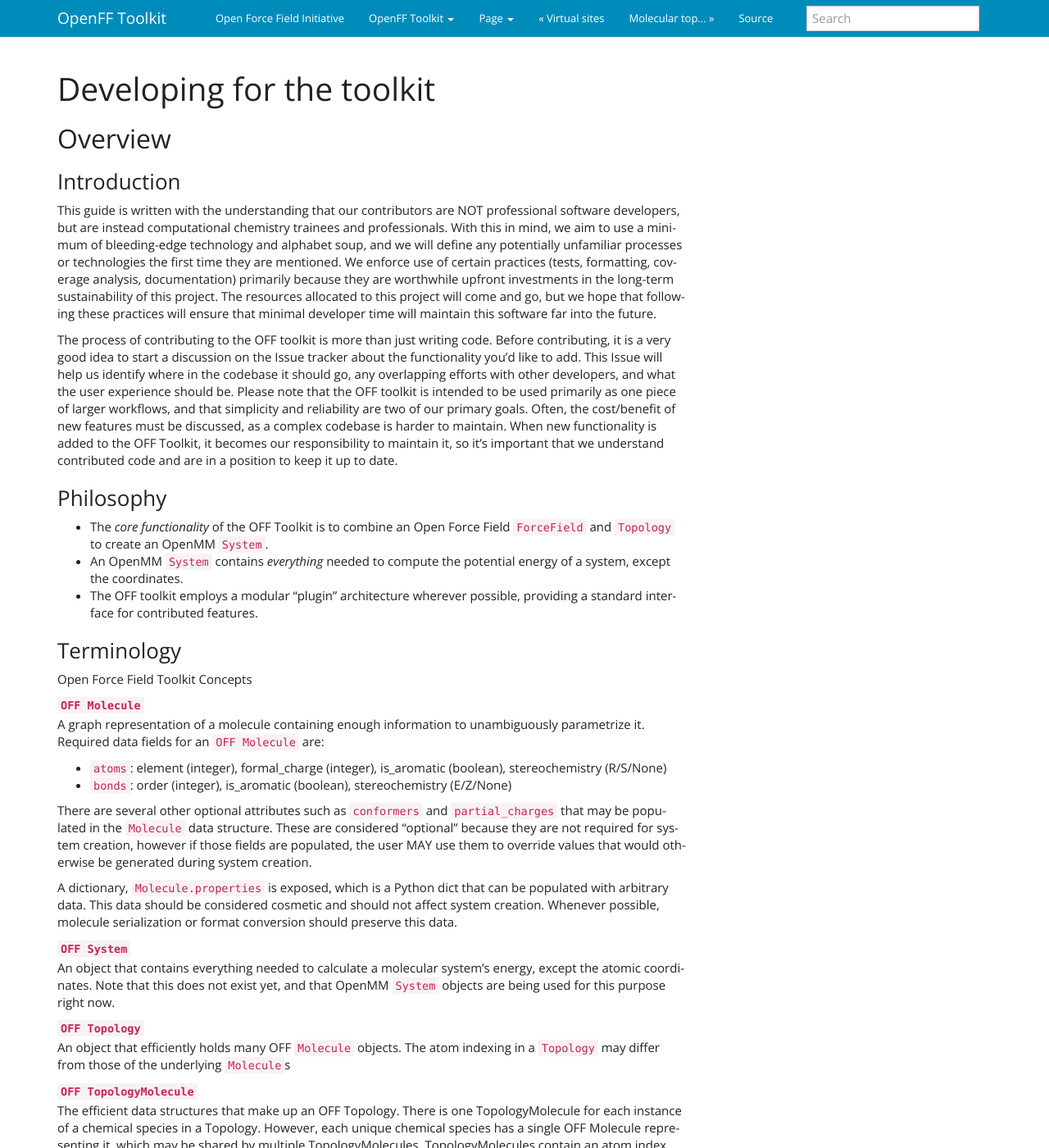
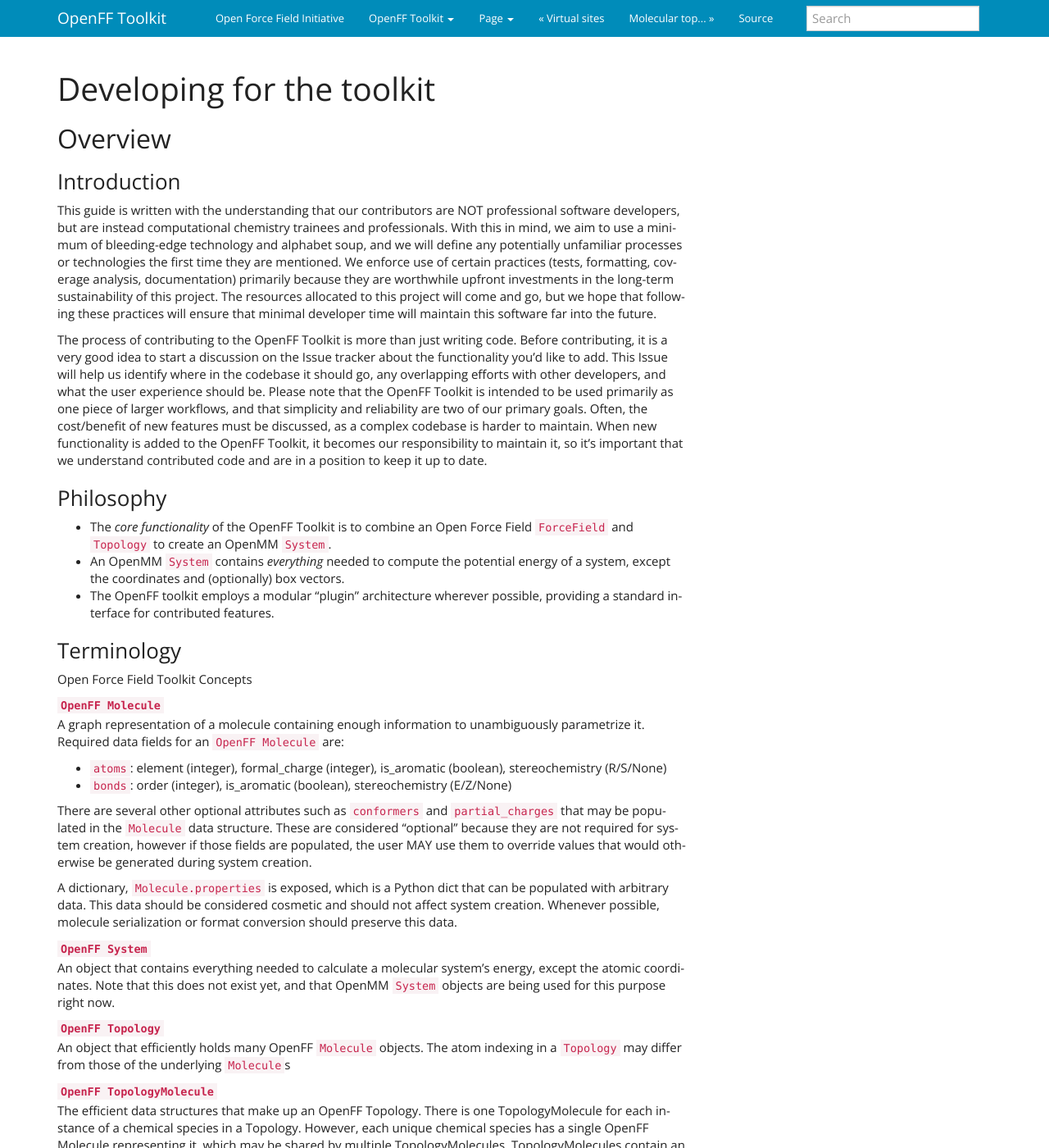
Before and after one commit to openforcefield/openff-toolkit, a Sphinx documentation site: the page built from docs/developing.rst, in a window 1280 px wide and 1400 px high. Shown: the whole window at 82% size. Built offline with Sphinx 7.4.7, drawn with Linux system fonts in a browser that asks for light colours; some of the changed text lies outside the part shown.

Commit message:
Update README for Python 3.6 drop, developer docs for other updates (#873)
* Supported Python versions updated in README
* OFF -> OpenFF
* Travis changes
* OpenEye license changes
* Update non-CI actions for Python 3.6 drop
* State that CI jobs run on PRs

```diff
--- a/docs/developing.rst
+++ b/docs/developing.rst
@@ -14,19 +14,19 @@
 We enforce use of certain practices (tests, formatting, coverage analysis, documentation) primarily because they are worthwhile upfront investments in the long-term sustainability of this project.
 The resources allocated to this project will come and go, but we hope that following these practices will ensure that minimal developer time will maintain this software far into the future.
 
-The process of contributing to the OFF toolkit is more than just writing code.
+The process of contributing to the OpenFF Toolkit is more than just writing code.
 Before contributing, it is a very good idea to start a discussion on the Issue tracker about the functionality you'd like to add.
 This Issue will help us identify where in the codebase it should go, any overlapping efforts with other developers, and what the user experience should be.
-Please note that the OFF toolkit is intended to be used primarily as one piece of larger workflows, and that simplicity and reliability are two of our primary goals.
+Please note that the OpenFF Toolkit is intended to be used primarily as one piece of larger workflows, and that simplicity and reliability are two of our primary goals.
 Often, the cost/benefit of new features must be discussed, as a complex codebase is harder to maintain.
-When new functionality is added to the OFF Toolkit, it becomes our responsibility to maintain it, so it's important that we understand contributed code and are in a position to keep it up to date.
+When new functionality is added to the OpenFF Toolkit, it becomes our responsibility to maintain it, so it's important that we understand contributed code and are in a position to keep it up to date.
 
 Philosophy
 ''''''''''
 
-- The *core functionality* of the OFF Toolkit is to combine an Open Force Field ``ForceField`` and ``Topology`` to create an OpenMM ``System``.
-- An OpenMM ``System`` contains *everything* needed to compute the potential energy of a system, except the coordinates.
-- The OFF toolkit employs a modular "plugin" architecture wherever possible, providing a standard interface for contributed features.
+- The *core functionality* of the OpenFF Toolkit is to combine an Open Force Field ``ForceField`` and ``Topology`` to create an OpenMM ``System``.
+- An OpenMM ``System`` contains *everything* needed to compute the potential energy of a system, except the coordinates and (optionally) box vectors.
+- The OpenFF toolkit employs a modular "plugin" architecture wherever possible, providing a standard interface for contributed features.
 
 
 Terminology
@@ -35,9 +35,9 @@
 Open Force Field Toolkit Concepts
 
 
-``OFF Molecule``
+``OpenFF Molecule``
   A graph representation of a molecule containing enough information to unambiguously parametrize it.
-  Required data fields for an ``OFF Molecule`` are:
+  Required data fields for an ``OpenFF Molecule`` are:
 
   - ``atoms``: element (integer), formal_charge (integer), is_aromatic (boolean), stereochemistry (R/S/None)
   - ``bonds``: order (integer), is_aromatic (boolean), stereochemistry (E/Z/None)
@@ -49,23 +49,23 @@
   This data should be considered cosmetic and should not affect system creation.
   Whenever possible, molecule serialization or format conversion should preserve this data.
 
-``OFF System``
+``OpenFF System``
   An object that contains everything needed to calculate a molecular system's energy, except the atomic coordinates.
   Note that this does not exist yet, and that OpenMM ``System`` objects are being used for this purpose right now.
 
-``OFF Topology``
-  An object that efficiently holds many OFF ``Molecule`` objects.
+``OpenFF Topology``
+  An object that efficiently holds many OpenFF ``Molecule`` objects.
   The atom indexing in a ``Topology`` may differ from those of the underlying ``Molecule``\ s
 
-``OFF TopologyMolecule``
-  The efficient data structures that make up an OFF Topology.
+``OpenFF TopologyMolecule``
+  The efficient data structures that make up an OpenFF Topology.
   There is one TopologyMolecule for each instance of a chemical species in a Topology.
-  However, each unique chemical species has a single OFF Molecule representing it, which may be shared by multiple TopologyMolecules.
+  However, each unique chemical species has a single OpenFF Molecule representing it, which may be shared by multiple TopologyMolecules.
   TopologyMolecules contain an atom index map, as several copies of the same chemical species in a Topology may be present with different atom orderings.
-  This data structure allows the OFF toolkit to only parametrize each unique Molecule once, and then write a copy of the assigned parameters out for each of the Molecule in the Topology (accounting for atom indexing differences in the process).
+  This data structure allows the OpenFF toolkit to only parametrize each unique Molecule once, and then write a copy of the assigned parameters out for each of the Molecule in the Topology (accounting for atom indexing differences in the process).
 
 
-``OFF ForceField``
+``OpenFF ForceField``
   An object generated from an OFFXML file (or other source of SMIRNOFF data).
   Most information from the SMIRNOFF data source is stored in this object's several ``ParameterHandler``s, however some top-level SMIRNOFF data is stored in the ``ForceField`` object itself.
 
@@ -91,9 +91,11 @@
     "Continuous integration" testing.
 
     Services that run frequently while the code is undergoing changes, ensuring that the codebase still installs and has the intended behavior.
-    Currently, we use a service called `Travis CI <https://travis-ci.org>`_ for this.
-    Every time we make commits to the ``master`` branch of the openff-toolkit Github repository, a set of virtual machines that mimic brand new Linux and Mac OSX computers are created, and follow build instructions specified in the repo's ``.travis.yml`` file to install the toolkit.
-    After installing the OFF toolkit and its dependencies, these virtual machines run our test suite.
+    Currently, we use a service called `GitHub Actions <https://github.com/features/actions>`_ for this.
+    CI jobs run every time a commit is made to the ``master`` branch of the ``openff-toolkit`` Github repository or in a PR opened against it.
+    These runs start by booting virtual machines that mimic brand new Linux and macOS computers.
+    They then follow build instructions (see the ``.github/workflows/CI.yml`` file) to install the toolkit.
+    After installing the OpenFF Toolkit and its dependencies, these virtual machines run our test suite.
     If the tests all pass, the build "passes" (returns a green check mark on GitHub).
     If all the tests for a specific change to the ``master`` branch return green, then we know that the change has not broken the toolkit's existing functionality.
     When proposing code changes, we ask that contributors open a Pull Request (PR) on GitHub to merge their changes into the ``master`` branch.
@@ -202,7 +204,7 @@
 There is a wide range of possible users, from non-chemists, to students/trainees, to expert computational medicinal chemists.
 We have decided to build functionality intended for use by `expert medicinal chemists`, and whenever possible, add fatal errors if the toolkit risks doing the wrong thing.
 So, for example, if a molecule is loaded with an odd ionization state, we assume that the user has input it this way intentionally.
-This design philosophy invariably has tradeoffs -- For example, the OFF Toolkit will give the user a hard time if they try to load a "dirty" molecule dataset, where some molecules have errors or are not described in enough detail for the toolkit to unambiguously parametrize them.
+This design philosophy invariably has tradeoffs -- For example, the OpenFF Toolkit will give the user a hard time if they try to load a "dirty" molecule dataset, where some molecules have errors or are not described in enough detail for the toolkit to unambiguously parametrize them.
 If there is risk of misinterpreting the molecule (for example, bond orders being undefined or chiral centers without defined stereochemistry), the toolkit should raise an error that the user can override.
 In this regard we differ from RDKit, which is more permissive in the level of detail it requires when creating molecules.
 This makes sense for RDKit's use cases, as several of its analyses can operate with a lower level of detail about the molecules.
@@ -284,18 +286,17 @@
 
 Development of new toolkit features generally proceeds in the following stages:
 
-* Begin a discussion on the `GitHub issue tracker <http://github.com/openforcefield/openff-toolkit/issues>`_ to determine big-picture "what should this feature do?" and "does it fit in the scope of the OFF Toolkit?"
+* Begin a discussion on the `GitHub issue tracker <http://github.com/openforcefield/openff-toolkit/issues>`_ to determine big-picture "what should this feature do?" and "does it fit in the scope of the OpenFF Toolkit?"
     * `"... typically, for existing water models, we want to assign library charges" <https://github.com/openforcefield/openff-toolkit/issues/25>`_
 * Start identifying details of the implementation that will be clear from the outset
     * `"Create a new "special section" in the SMIRNOFF format (kind of analogous to the BondChargeCorrections section) which allows SMIRKS patterns to specify use of library charges for specific groups <https://github.com/openforcefield/openff-toolkit/issues/25#issue-225173968>`_
     * `"Following #86, here's how library charges might work: ..." <https://github.com/openforcefield/openff-toolkit/issues/25#issuecomment-354636391>`_
 * Create a branch or fork for development
-    * The OFF Toolkit has one unusual aspect of its CI build process, which is that certain functionality requires the OpenEye toolkits, so the builds must contain a valid OpenEye license file.
-      An encrypted OpenEye license is present in the OFF Toolkit GitHub repository, as ``oe_license.txt.enc``.
-      Only Travis has the decryption key for this file.
-      However, this setup poses the risk that anyone who can run Travis builds could simply print the contents of the license after decryption, which would put us in violation of our academic contract with OpenEye.
-      For this reason, the OpenEye-dependent tests will be skipped on forks.
-    * Note that creating a fork will prevent the OpenEye license from being decrypted on Travis
+    * The OpenFF Toolkit has one unusual aspect of its CI build process, which is that certain functionality requires the OpenEye toolkits, so the builds must contain a valid OpenEye license file.
+      An encrypted OpenEye license is stored as an encrypted token within the ``openforcefield`` organization on GitHub.
+      For security reasons, builds run from forks cannot access this key.
+      Therefore, tests that depend on the OpenEye Toolkits will be skipped on forks.
+      Contributions run on forks are still welcome, especially as features that do not interact directly with the OpenEye Toolktis are not likely affected by this limitation.
 
 
 Contributing
```
Also changed, not shown: other parts of docs/developing.rst (+3 -3 lines), README.md (+1 -1 lines), 3 other files.
